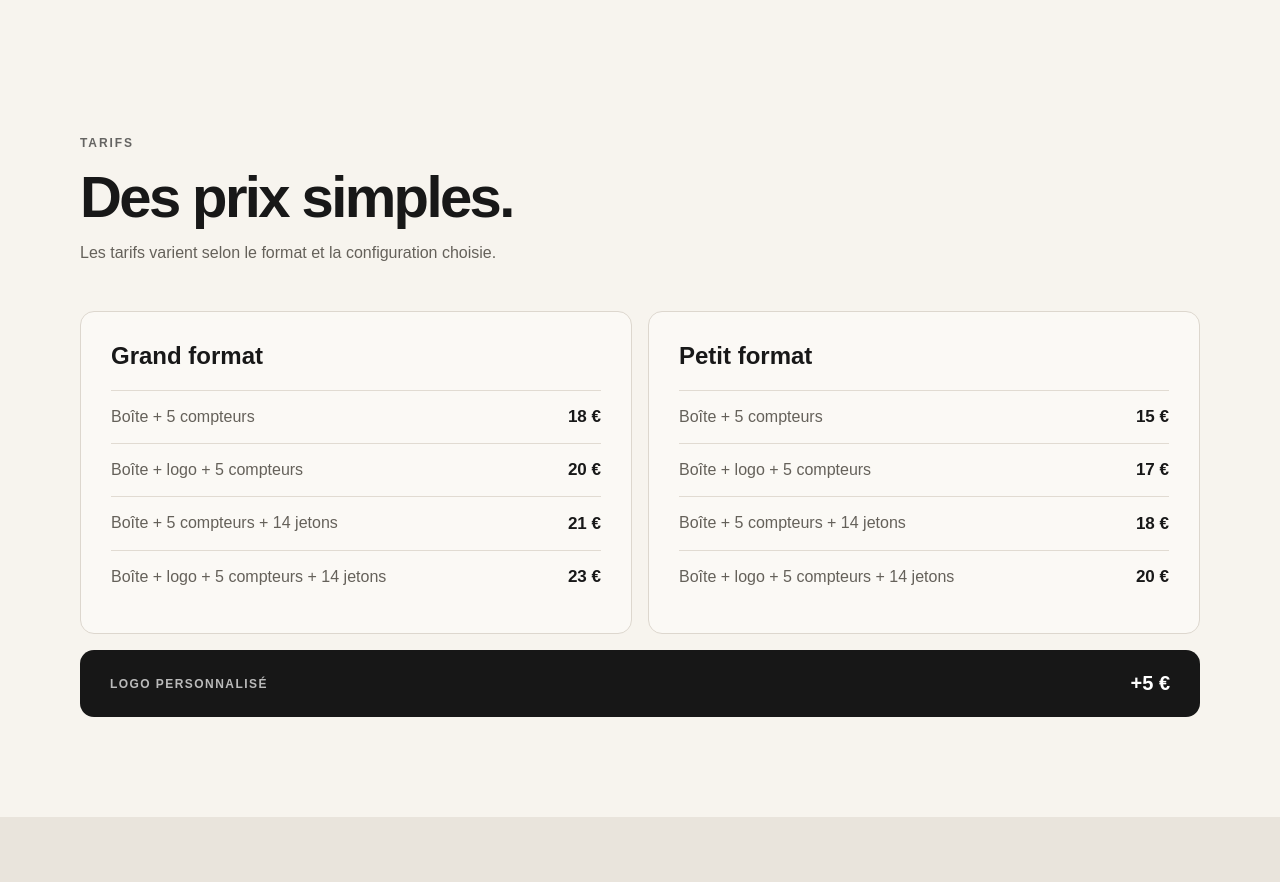
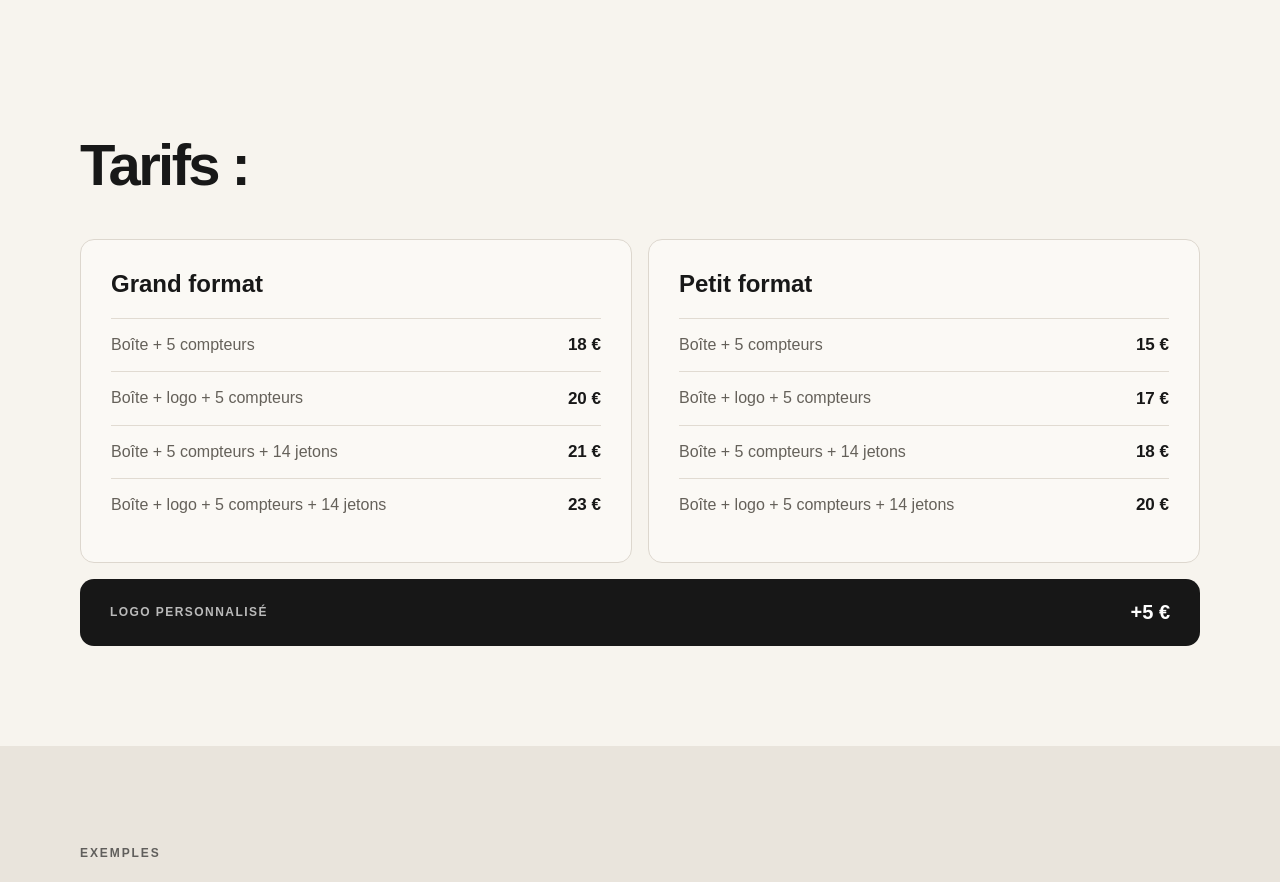
Before and after one commit to benbassignot-byte/Site-OPTCG, a Next.js app: page / in a window 1280 px wide. Shown: the part 1540-2422 px from the top of the page. Built offline with nearby package versions, Linux system fonts and the light colour scheme.

Commit message:
Simplifie le titre de la section tarifs

```diff
--- a/app/page.tsx
+++ b/app/page.tsx
@@ -89,9 +89,7 @@ export default function Home() {
       <section className="prices-section">
         <div className="container">
           <div className="section-heading">
-            <p className="eyebrow">TARIFS</p>
-            <h2>Des prix simples.</h2>
-            <p>Les tarifs varient selon le format et la configuration choisie.</p>
+            <h2>Tarifs :</h2>
           </div>
 
           <div className="prices-grid">
```
